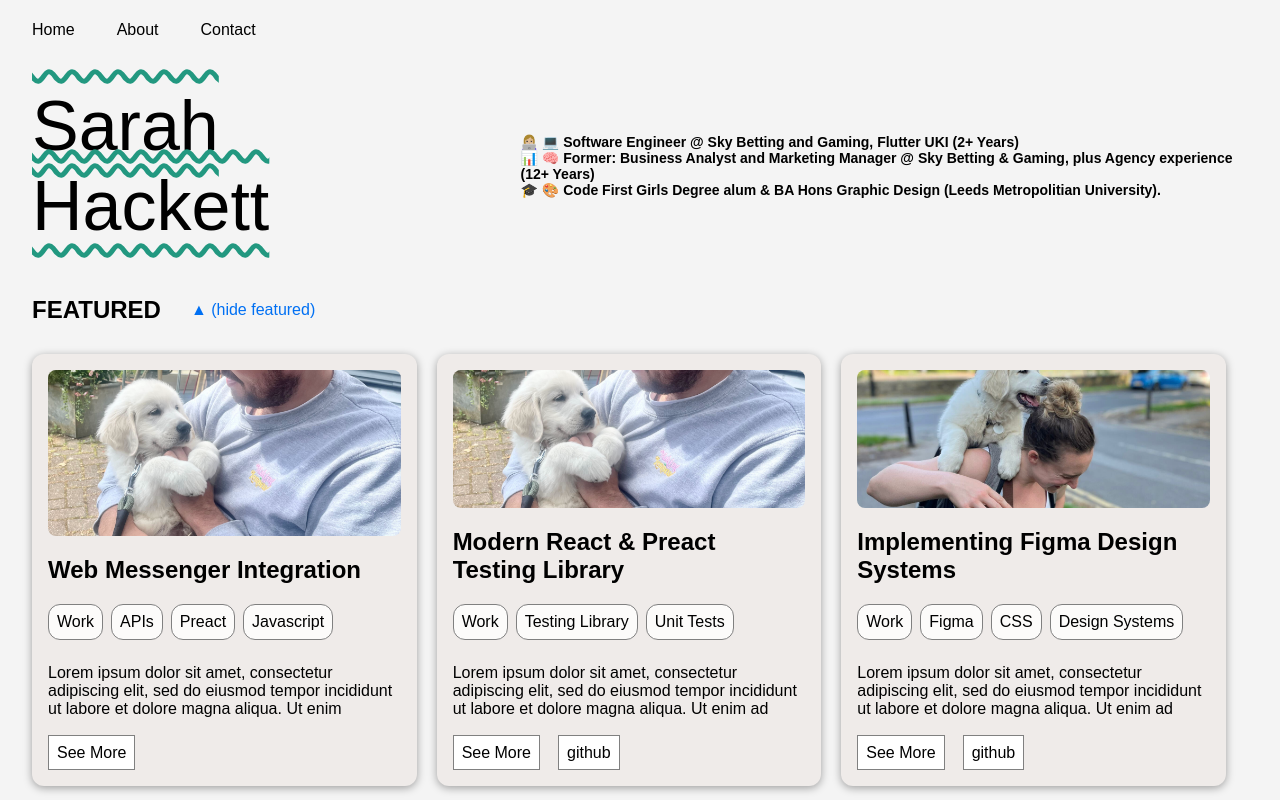
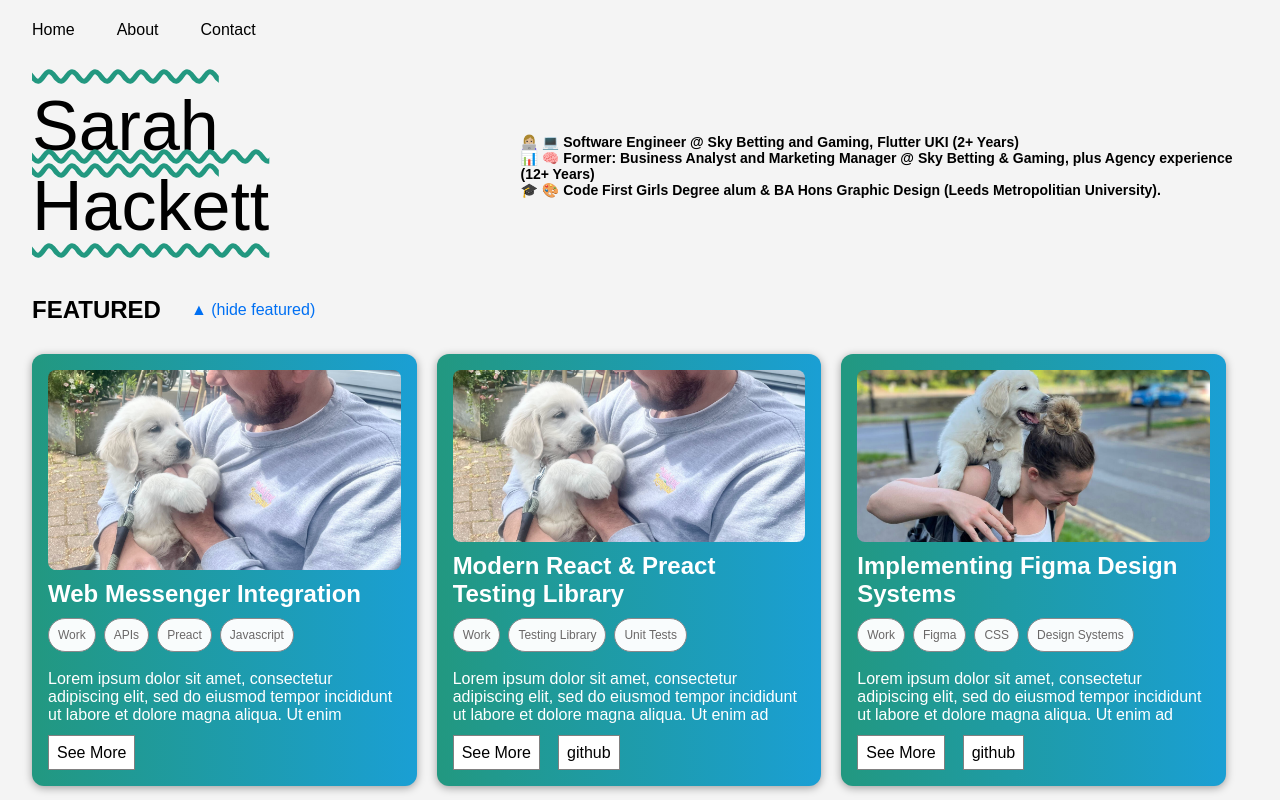
Before and after one commit to Sarahmhackett/sarah-hackett-projects, a Next.js app: page / in a window 1280 px wide. Shown: the top 800 px of the page. Built offline with nearby package versions, Linux system fonts and the light colour scheme; a web font is replaced by a local one.

Commit message:
Fun styling on the featured cards

```diff
--- a/app/components/FeaturedCards.module.css
+++ b/app/components/FeaturedCards.module.css
@@ -39,6 +39,19 @@
     transition: transform 0.2s ease;
     display: flex;
     flex-direction: column;
+
+    background: linear-gradient(90deg, #229880, transparent) #1a9fd4;
+    font-family: inherit;
+    color: #fff;
+    text-decoration: none;
+    transition: background-color 1s;
+    place-content: center;
+  }
+
+ .cards:hover, .cards:focus {
+  background-color: #e64451;
+  color: #fff;
+
   }
 
 
@@ -53,6 +66,10 @@
     border-radius: 8px;
   }
 
+  .projectName {
+    margin: 10px 0 10px 0;
+  }
+
   .tags {
     list-style: none;
     padding: 0;
@@ -62,10 +79,16 @@
   }
 
   .tags li {
-    background-color: rgba(255, 255, 255, 0.797);
-    border: 1px solid grey;
-    border-radius: 12px;
-    padding: 8px;
+    background-color: rgba(255, 255, 255, 0.974);
+    border: 1px solid rgb(138, 136, 139);
+    border-radius: 20px;
+    padding: 9px;
+    color:#6a6868;
+    font-size: 12px;
+  }
+
+  .projectDescription {
+    margin: 10px 0 10px 0;
   }
 
   .links {
--- a/app/components/FeaturedCards.tsx
+++ b/app/components/FeaturedCards.tsx
@@ -39,7 +39,7 @@ export default function FeaturedCards() {
                 className={styles.projectImage}
               />
             </div>
-            <h2>{project.name}</h2>
+            <h2 className={styles.projectName}>{project.name}</h2>
 
             <ul className={styles.tags}>
               {project.tags.map((tag, index) => (
@@ -47,7 +47,9 @@ export default function FeaturedCards() {
               ))}
             </ul>
 
-            <p>{project.shortDescription}</p>
+            <p className={styles.projectDescription}>
+              {project.shortDescription}
+            </p>
             <ul className={styles.links}>
               <li>
                 <Link className={styles.seeMore} href={project.url}>
```
